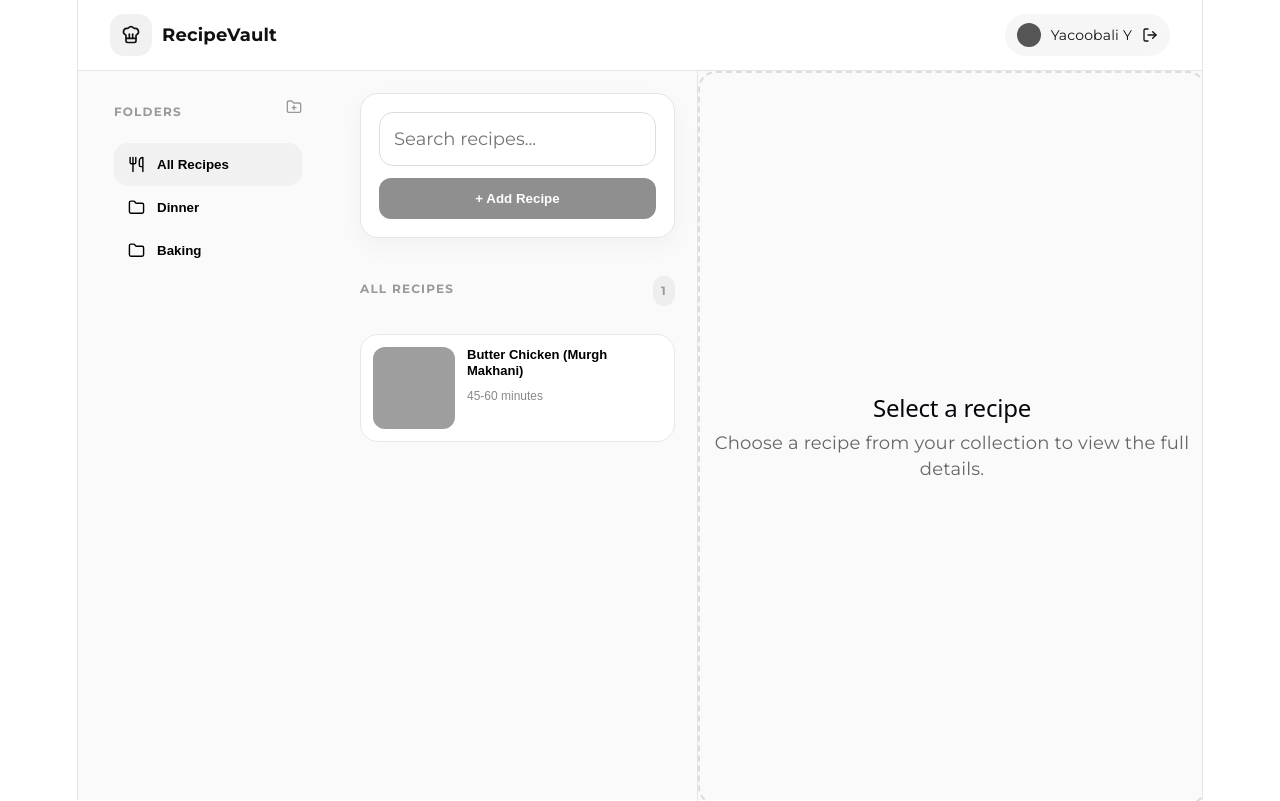
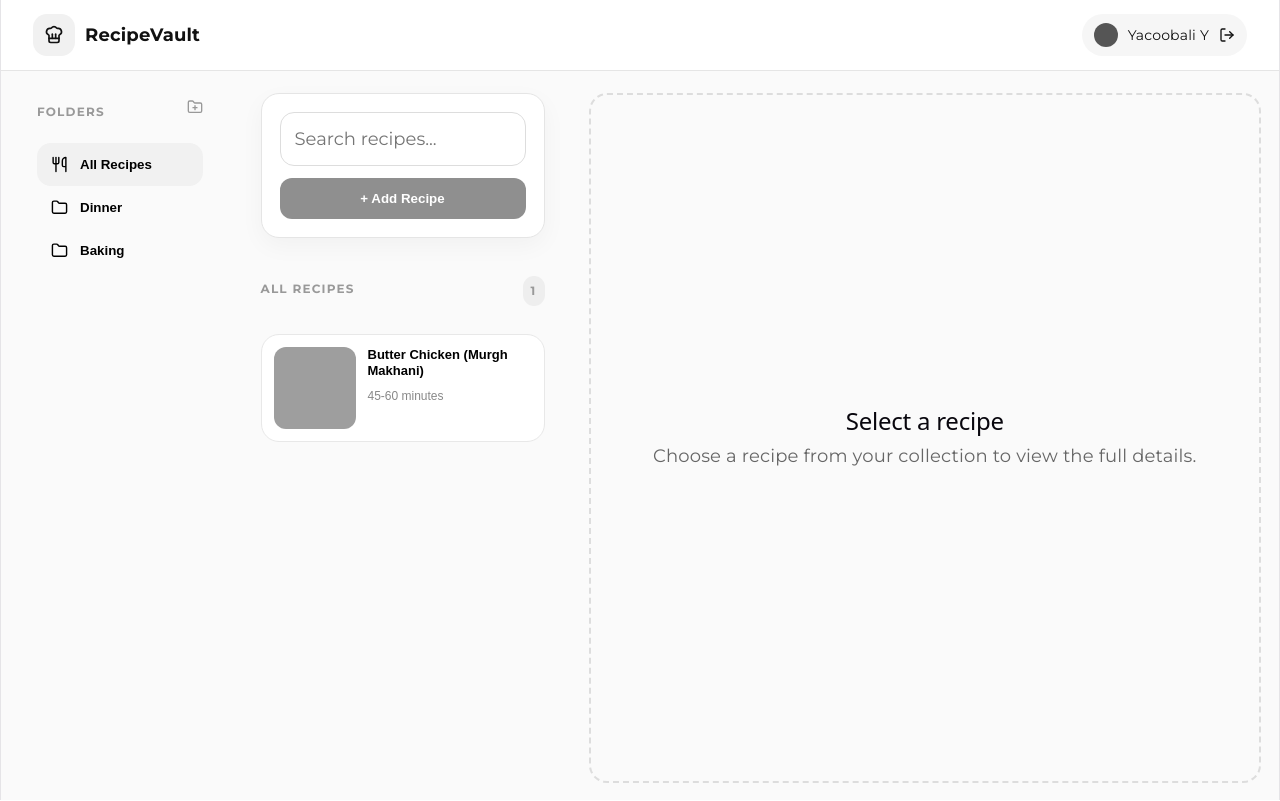
Before and after one commit to YusufYacoobali/recipe-organiser, a React (Vite) app: page / in a window 1280 px wide. Built offline with nearby package versions, Linux system fonts and the light colour scheme; grey boxes are pictures that could not be loaded.

Commit message:
css fixes

```diff
--- a/src/App.css
+++ b/src/App.css
@@ -50,8 +50,9 @@
 .app-body {
   height: calc(100vh - 70px);
   display: grid;
-  grid-template-columns: 260px 360px minmax(0, 1fr);
+  grid-template-columns: 1fr 1fr 3fr;
   overflow: hidden;
+  justify-content: center;
 }
 
 /* ===== Sidebar ===== */
@@ -92,7 +93,6 @@
 
 .recipe-list-column {
   padding: 22px;
-  border-right: 1px solid #e5e5e5;
 }
 
 .recipe-list {
@@ -192,6 +192,7 @@
 .recipe-detail-column {
   overflow-y: auto;
   display: block;
+  padding: 22px;
 }
 
 .recipe-detail-wrapper {
@@ -200,7 +201,7 @@
 
 .recipe-detail {
   width: 100%;
-  max-width: 980px;
+  max-width: 100%;
   font-weight: 600;
   background: white;
   border: 1px solid #ddd;
--- a/src/index.css
+++ b/src/index.css
@@ -51,7 +51,7 @@
 }
 
 #root {
-  width: 1126px;
+  width: min(100%, 2000px);
   max-width: 100%;
   margin: 0 auto;
   text-align: center;
```
Also changed, not shown: 1 other file (tests, documents, lock files or other folders).
